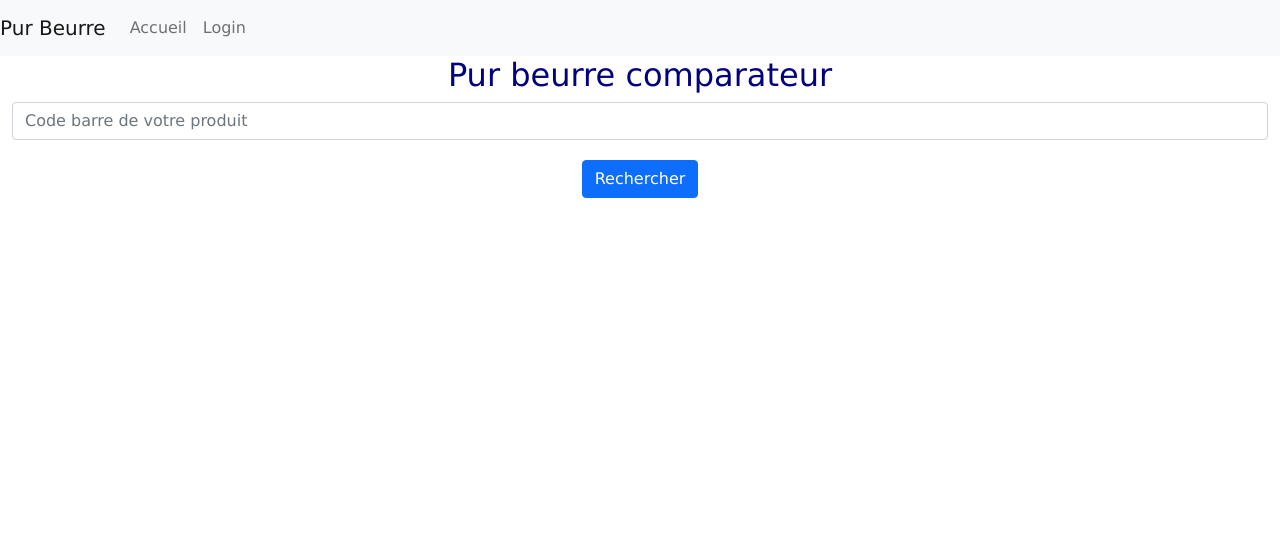
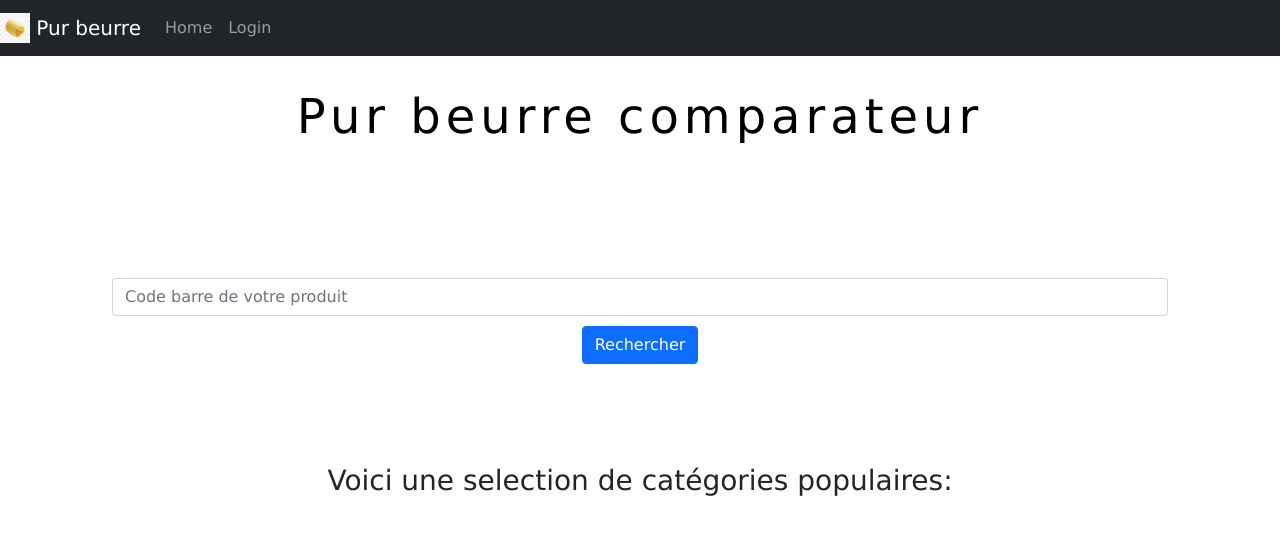
Before and after one commit to Q-R-Code/P5_Pur_Beurre, a Flask app: page / in a window 1280 px wide. Shown: the top 535 px of the page. Run offline with Flask 2, Linux system fonts and the light colour scheme; data that the repository does not hold is empty; some libraries are stand-ins or nearby versions.

Commit message:
ajout de off categories, changement aspect

```diff
--- a/main.py
+++ b/main.py
@@ -1,5 +1,5 @@
 from flask import Flask, redirect, url_for, render_template, request, session, flash
-
+from off_categories import Categories
 
 app = Flask(__name__)
 app.secret_key = "admin"
@@ -7,7 +7,7 @@
 
 @app.route("/")
 def home():
-    return render_template("home.html")
+    return render_template("home.html", cat=Categories().get_cat())
 
 @app.route("/login")
 def login():
--- /dev/null
+++ b/off_categories.py
@@ -0,0 +1,58 @@
+import requests
+
+
+
+class Categories:
+
+    def __init__(self):
+        self.url = "https://fr.openfoodfacts.org/categories.json"
+        self.req = requests.get(self.url)
+        self.data = self.req.json()
+        self.cat_list = set()
+        self.cat_list_test = {}
+
+    def get_cat(self):
+        for i in range(20):
+            self.cat_list.add(self.data["tags"][i].get("name"))
+        return self.cat_list
+
+
+
+
+class Products:
+
+    def __init__(self):
+        self.req = requests.get(
+            "https://fr.openfoodfacts.org/cgi/search.pl?action=process&unique_scans_n&page=1&json=true")
+        self.data = self.req.json()
+        self.product = {}
+        self.product_name_url = []
+
+    def get_products(self):
+        for i in range(20):
+            name = self.data["products"][i].get("product_name")
+            url = self.data["products"][i].get("url")
+            self.product["name"] = name
+            self.product["url"] = url
+            self.product_name_url.append(self.product)
+
+
+"""
+prod = Products()
+prod.get_products()
+
+
+for x in Categories().get_cat():
+    print(x)
+print(type(data))
+print(data.keys())
+print(type(data["products"][0]))
+
+
+req = requests.get("https://fr.openfoodfacts.org/cgi/search.pl?action=process&unique_scans_n&page=1&json=true")
+data = req.json()
+for i in range(20):
+    name = data["products"][i].get("product_name")
+    url = data["products"][i].get("url")
+    print("Le nom est : {} et l'url est : {}".format(name, url))
+"""
--- a/static/style.css
+++ b/static/style.css
@@ -6,8 +6,17 @@
 
  }
 
- h1 {
- font-size: 200%;
- color: navy;
- text-align: center;
+h1
+{
+  font-size: 300%;
+  letter-spacing: 5px;
+  color: #000000;
+  padding:16px;
+  text-align:center;
+  margin:16px;
+}
+
+form {
+ padding:100px;
+
  }
--- a/templates/base.html
+++ b/templates/base.html
@@ -12,8 +12,11 @@
 </head>
 
 <body>
-    <nav class="navbar navbar-expand-lg navbar-light bg-light">
-        <a class="navbar-brand" href="/">Pur Beurre</a>
+
+<nav class="navbar navbar-expand-lg navbar-dark bg-dark">
+    <a class="navbar-brand" href="/">
+        <img src="./images/beurre.jpg" width="30" height="30" class="d-inline-block align-top" alt="">
+        Pur beurre</a>
     <button class="navbar-toggler" type="button" data-toggle="collapse" data-target="#navbarNav"
             aria-controls="navbarNav" aria-expanded="false" aria-label="Toggle navigation">
         <span class="navbar-toggler-icon"></span>
@@ -21,7 +24,7 @@
     <div class="collapse navbar-collapse" id="navbarNav">
         <ul class="navbar-nav">
             <li class="nav-item active">
-                    <a class="nav-link" href="/"> Accueil </a>
+                <a class="nav-link" href="/">Home</a>
             </li>
             <li class="nav-item">
                 <a class="nav-link" href="/login">Login</a>
@@ -29,6 +32,8 @@
         </ul>
     </div>
 </nav>
+
+
 <div class="container-fluid">
     {% block content %}
     {% endblock %}
--- a/templates/home.html
+++ b/templates/home.html
@@ -6,8 +6,15 @@
 <h1>Pur beurre comparateur</h1>
 <form action="" method="POST">
     <div class="input-group">
-        <input type="text" aria-label="First name" class="form-control" name="barcode" placeholder="Code barre de votre produit">
+        <input type="text" aria-label="First name"  class="form-control" name="barcode" placeholder="Code barre de votre produit">
     </div>
-    <button type="submit" class="btn btn-primary" style="margin-top: 20px;">Rechercher</button>
+    <button type="submit" class="btn btn-primary" style="margin-top: 10px;">Rechercher</button>
 </form>
+
+<h3>Voici une selection de catégories populaires:</h3>
+{% for x in cat %}
+
+<ol><a href="https://fr.openfoodfacts.org/categorie/{{x}}">{{x}}</a></ol>
+
+{% endfor %}
 {% endblock %}
```
Also changed, not shown: static/images/beurre.jpg (added). Lines whose indentation alone changed are shown as unchanged.
